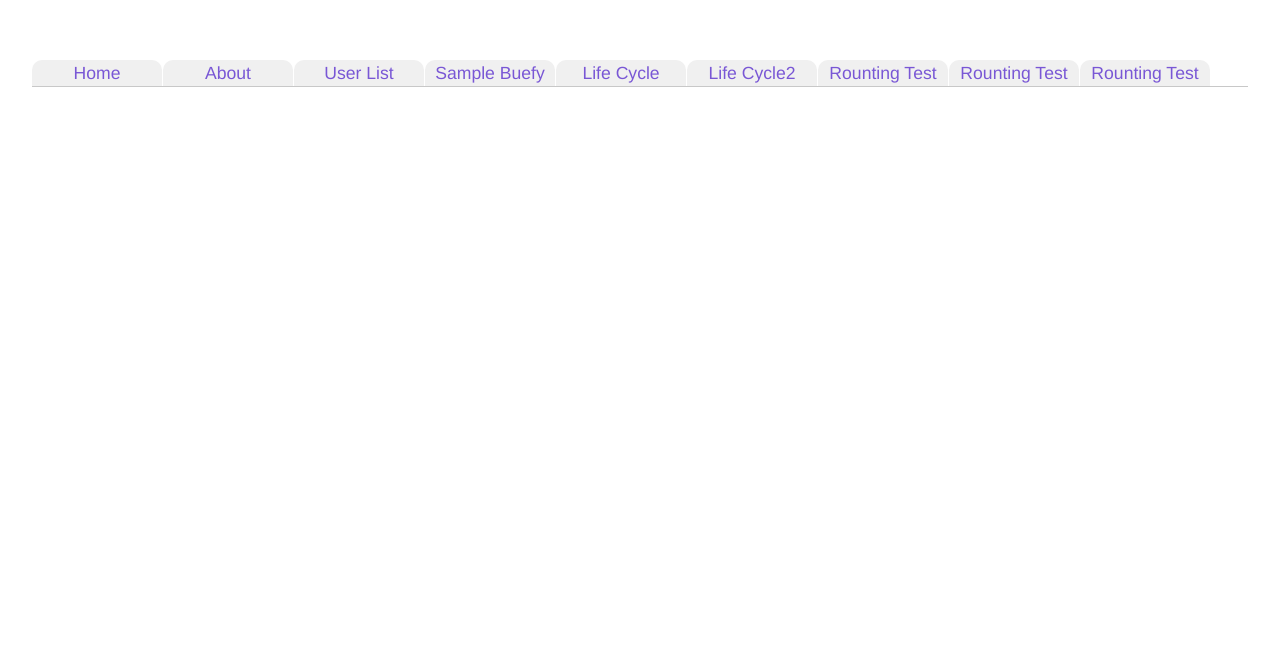
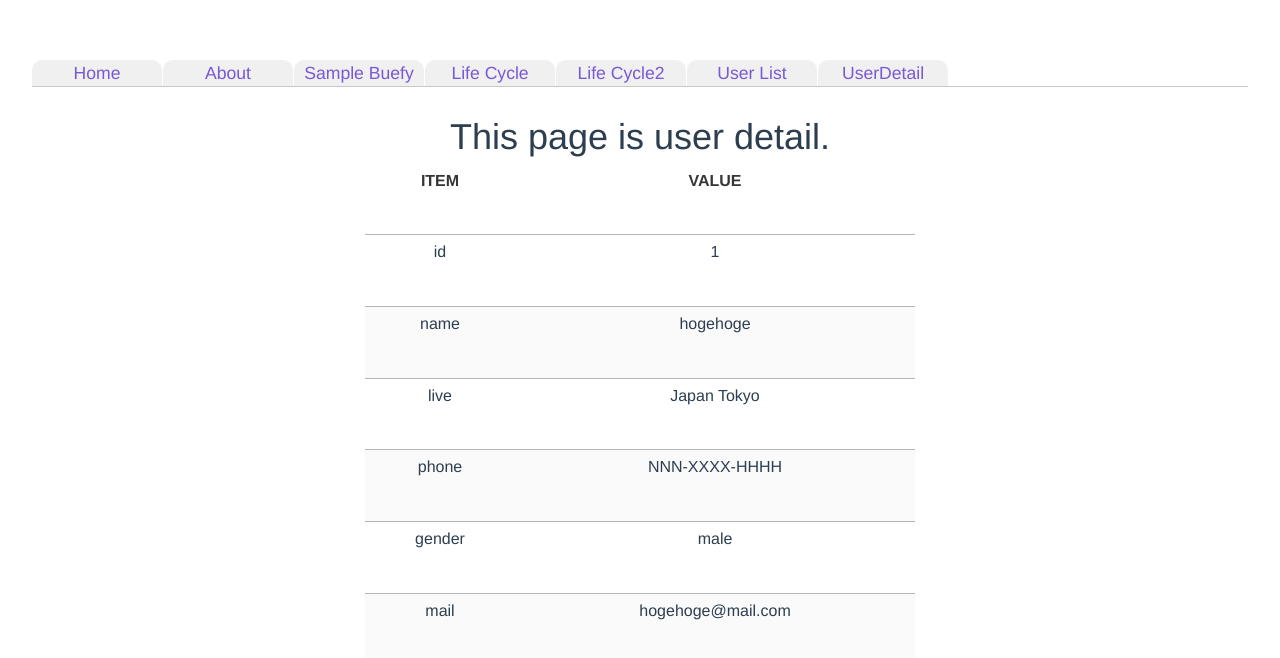
Before and after one commit to ksh-fthr/vue-work, a Vue app: page /users/1 in a window 1280 px wide. Shown: the top 658 px of the page. Built offline with nearby package versions, Linux system fonts and the light colour scheme.

Commit message:
パターンマッチングによる遷移と router.push による遷移を実現

```diff
--- a/src/App.vue
+++ b/src/App.vue
@@ -12,11 +12,6 @@
         <li>
           <router-link to="/about">
             About
-          </router-link>
-        </li>
-        <li>
-          <router-link to="/users">
-            User List
           </router-link>
         </li>
         <li>
@@ -35,18 +30,13 @@
           </router-link>
         </li>
         <li>
-          <router-link :to="{ name: 'routing'}">
-            Rounting Test
+          <router-link to="/users">
+            User List
           </router-link>
         </li>
         <li>
-          <router-link :to="{ name: 'routing'}">
-            Rounting Test
-          </router-link>
-        </li>
-        <li>
-          <router-link :to="{ name: 'routing', params: {id: 1}}">
-            Rounting Test
+          <router-link :to="{ name: 'user-detail', params: {id: 1}}">
+            UserDetail
           </router-link>
         </li>
       </ul>
@@ -63,6 +53,20 @@ html, body {
 
 h1 {
   font-size: 36px;
+}
+
+tr, td, th {
+  padding: 5px 0px;
+  border-bottom: solid 1px;
+  border-bottom-color: rgb(185, 180, 180);
+}
+
+tr:last-child, td {
+  border-bottom:none;
+}
+
+tr:nth-child(even){
+    background:rgb(250, 250, 250);
 }
 
 #app {
--- a/src/components/UserList.vue
+++ b/src/components/UserList.vue
@@ -1,19 +1,112 @@
 <template>
   <div>
     <h1>This page is user list.</h1>
-    <div class="loading" v-if="properties.loading">Loading Now...</div>
-    <div class="error" v-if="properties.error">
+    <div
+      v-if="properties.loading"
+      :class="$style.loading">
+      Loading Now...
+    </div>
+    <div
+      v-if="properties.error"
+      :class="$style.error">
       {{ error }}
     </div>
-    <div v-for="user in properties.users" :key="user.id">
-      <h2>{{ user.name }}</h2>
+    <div :class="$style.userlist">
+      <b-table
+        :data="properties.users"
+        :columns="columns"
+        :striped="true"
+        :hoverable="true"
+        :selected.sync="selected" />
+    </div>
+    <div :class="$style.showmore">
+      <b-button
+        type="is-info"
+        @click="showMoreInformation">
+        Show more selected...
+      </b-button>
     </div>
   </div>
 </template>
 
 <script>
+import router from '../router'
+
 export default {
   name: 'UserList',
-  props: ['properties']
+  props: {
+    properties: {
+      type: Object,
+      'default': () => { return null },
+    }
+  },
+  data: function() {
+    return {
+      selected: this.properties.users[0],
+      columns: [
+        {
+          field: 'id',
+          label: 'ID',
+          width: '50',
+          numeric: true
+        },
+        {
+          field: 'name',
+          label: 'NAME',
+          width: '400',
+          centered: true
+        },
+        {
+          field: 'mail',
+          label: 'MAIL',
+          width: '400',
+          centered: true
+        },
+      ]
+    }
+  },
+  methods: {
+    showMoreInformation: function() {
+      // アロー関数で定義すると `this` で `selected` が参照できない｡
+      // 詳細は https://qiita.com/_Keitaro_/items/d48733a19c10889e2365 を参照のこと｡
+      if (!this.selected) {
+        alert('No data selected...')
+        return false
+      }
+      const selected = this.selected
+      alert('Page will be change...')
+      router.push({ name: 'user-detail', params: {id: selected['id']}})
+    }
+  }
 }
 </script>
+
+<style module>
+
+.userlist {
+  margin: auto;
+  width: 100%;
+  /* 子要素を中央に配置する */
+  display: flex;
+  justify-content: center;
+  align-items: center;
+}
+
+.usertable {
+  border: solid 1px;
+  width: 90%;
+  border-collapse: collapse;
+  /* 子要素を中央に配置する */
+  justify-content: center;
+  align-items: center;
+}
+.tablehead {
+  border: solid 1px;
+  border-collapse: collapse;
+}
+
+.tablerecord {
+  border: solid 1px;
+  border-collapse: collapse;
+}
+</style>
--- a/src/router.js
+++ b/src/router.js
@@ -6,7 +6,7 @@ import About from './views/About.vue'
 import SampleBuefy from './views/SampleBuefy.vue'
 import LifeCycle from './views/LifeCycle.vue'
 import LifeCycle2 from './views/LifeCycle2.vue'
-import Routing from './views/Routing.vue'
+import UserDetail from './views/UserDetail.vue'
 
 Vue.use(Router)
 
@@ -25,11 +25,6 @@ export default new Router({
       component: About
     },
     {
-      path: '/users',
-      name: 'users',
-      component: Users
-    },
-    {
       path: '/sample-buefy',
       name: 'samle-buefy',
       component: SampleBuefy
@@ -45,14 +40,14 @@ export default new Router({
       component: LifeCycle2
     },
     {
-      path: '/routing',
-      name: 'routing',
-      component: Routing
+      path: '/users',
+      name: 'users',
+      component: Users
     },
     {
-      path: '/routing/:id',
-      name: 'routing',
-      component: Routing
+      path: '/users/:id',
+      name: 'user-detail',
+      component: UserDetail
     }
   ]
 })
--- a/src/views/Routing.vue
+++ /dev/null
@@ -1,43 +0,0 @@
-<template>
-  <div :class="$style.component">
-    <div :class="$style.parent">
-      <div :class="$style.child">
-        <h1>Routing Test Page</h1>
-      </div>
-      <h2>{{ $route.params.message }}</h2>
-    </div>
-  </div>
-</template>
-
-<script>
-export default {
-  name: 'Routing'
-}
-</script>
-
-<style module>
-.component {
-  margin-top: 50px;
-}
-
-.parent {
-  height: 500px;
-  width: 100%;
-
-  /* 子要素を中央に配置する */
-  display: flex;
-  justify-content: center;
-  align-items: center;
-}
-
-.child {
-  overflow: hidden;
-  height: 100%;
-  width: 100%;
-
-  /* 子要素を中央に配置する */
-  display: flex;
-  justify-content: center;
-  align-items: center;
-}
-</style>
--- /dev/null
+++ b/src/views/UserDetail.vue
@@ -0,0 +1,102 @@
+<template>
+  <div :class="$style.component">
+    <h1>This page is user detail.</h1>
+    <div
+      :class="$style.userinfo">
+      <table>
+        <th :class="$style.item">
+          ITEM
+        </th>
+        <th :class="$style.value">
+          VALUE
+        </th>
+        <tr
+          v-for="(value, name) in users[$route.params.id - 1]"
+          :key="name">
+          <td :class="$style.item">
+            {{ name }}
+          </td>
+          <td :class="$style.value">
+            {{ value }}
+          </td>
+        </tr>
+      </table>
+    </div>
+  </div>
+</template>
+
+<script>
+export default {
+  name: 'UserDetail',
+  data: function () {
+    return {
+      users: [
+        {
+          id: 1,
+          name: 'hogehoge',
+          live: 'Japan Tokyo',
+          phone: 'NNN-XXXX-HHHH',
+          gender: 'male',
+          mail: 'hogehoge@mail.com'
+        },
+        {
+          id: 2,
+          name: 'barbar',
+          live: 'Japan Kanagawa',
+          phone: 'NNN-XXXX-BBBB',
+          gender: 'male',
+          mail: 'barbar@mail.com'
+        },
+        {
+          id: 3,
+          name: 'piypiyo',
+          live: 'Japan Kanagawa',
+          phone: 'NNN-XXXX-PPPP',
+          gender: 'female',
+          mail: 'piypiyo@mail.com'
+        },
+        {
+          id: 4,
+          name: 'fugafuga',
+          live: 'Japan Chiba',
+          phone: 'NNN-XXXX-FFFF',
+          gender: 'male',
+          mail: 'fugafuga@mail.com'
+        },
+        {
+          id: 5,
+          name: 'varvar',
+          live: 'Japan Saitama',
+          phone: 'NNN-XXXX-VVVV',
+          gender: 'female',
+          mail: 'varvar@mail.com'
+        }
+      ],
+    }
+  }
+}
+</script>
+
+<style module>
+.component {
+  margin-top: 50px;
+  height: 500px;
+  width: 100%;
+}
+
+.userinfo {
+  overflow: hidden;
+  height: 100%;
+  width: 100%;
+  display: flex;
+  justify-content: center;
+}
+
+.item {
+  width: 150px;
+}
+
+.value {
+  width: 400px;
+}
+</style>
--- a/src/views/Users.vue
+++ b/src/views/Users.vue
@@ -9,28 +9,32 @@
 import UserList from '@/components/UserList.vue'
 
 export default {
-  name: 'users',
+  name: 'Users',
+
+  components: {
+    UserList
+  },
   data: function () {
     return {
       properties: {
         loading: true,
-        users: function () { return [] },
+        users: [],
         error: null
       }
     }
+  },
+
+  watch: {
+    '$route': 'fetchData'
   },
 
   created: function () {
     this.fetchData()
   },
 
-  watch: {
-    '$route': 'fetchData'
-  },
-
   methods: {
     fetchData: function () {
-      var self = this
+      let self = this
       getUsers(function (err, users) {
         self.properties.loading = false
         if (err) {
@@ -40,10 +44,6 @@ export default {
         }
       })
     }
-  },
-
-  components: {
-    UserList
   }
 }
 
@@ -52,11 +52,43 @@ function getUsers (callback) {
     callback(null, [
       {
         id: 1,
-        name: 'hogehoge'
+        name: 'hogehoge',
+        live: 'Japan Tokyo',
+        phone: 'NNN-XXXX-HHHH',
+        gender: 'male',
+        mail: 'hogehoge@mail.com'
       },
       {
         id: 2,
-        name: 'barbar'
+        name: 'barbar',
+        live: 'Japan Kanagawa',
+        phone: 'NNN-XXXX-BBBB',
+        gender: 'male',
+        mail: 'barbar@mail.com'
+      },
+      {
+        id: 3,
+        name: 'piypiyo',
+        live: 'Japan Kanagawa',
+        phone: 'NNN-XXXX-PPPP',
+        gender: 'female',
+        mail: 'piypiyo@mail.com'
+      },
+      {
+        id: 4,
+        name: 'fugafuga',
+        live: 'Japan Chiba',
+        phone: 'NNN-XXXX-FFFF',
+        gender: 'male',
+        mail: 'fugafuga@mail.com'
+      },
+      {
+        id: 5,
+        name: 'varvar',
+        live: 'Japan Saitama',
+        phone: 'NNN-XXXX-VVVV',
+        gender: 'female',
+        mail: 'varvar@mail.com'
       }
     ])
   }, 1000 * 1)
```
